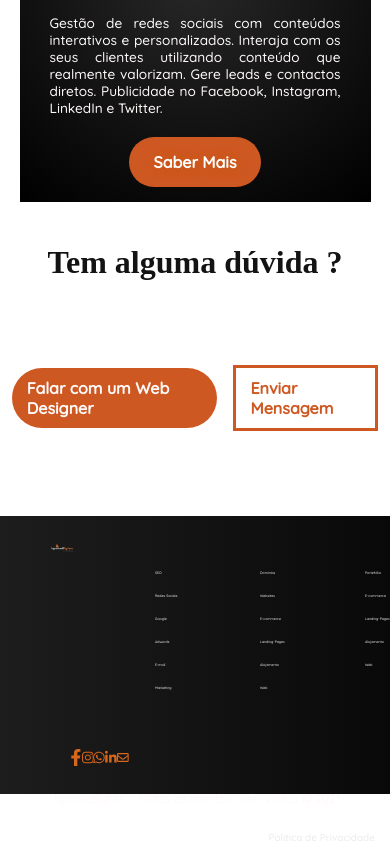
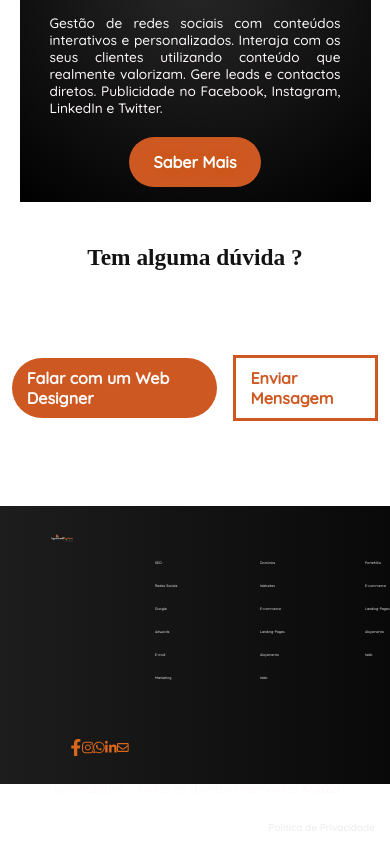
Before and after one commit to Stritle/iBytesSite, a React (Create React App) app: page / in a window 390 px wide. Shown: the part 5107-5951 px from the top of the page. Built offline with nearby package versions, Linux system fonts and the light colour scheme; a web font is replaced by a local one.

Commit message:
first commit

```diff
--- a/src/App.css
+++ b/src/App.css
@@ -639,6 +639,7 @@ h1 {
 @media (max-width: 850px) {
   .containerContactos .containerContactosTitle h1 {
     margin-top: 5vh;
+    font-size: 6vw;
   }
   .containerContactos .containerContactosBtn a:nth-child(1) {
     margin-left: 3vw;
--- a/src/styles/_contactos.scss
+++ b/src/styles/_contactos.scss
@@ -146,6 +146,7 @@
         .containerContactosTitle {
             h1 {
                 margin-top: 5vh;
+                font-size: 6vw;
             }
         }
         .containerContactosBtn {
```
Also changed, not shown: 1 other file (tests, documents, lock files or other folders).
